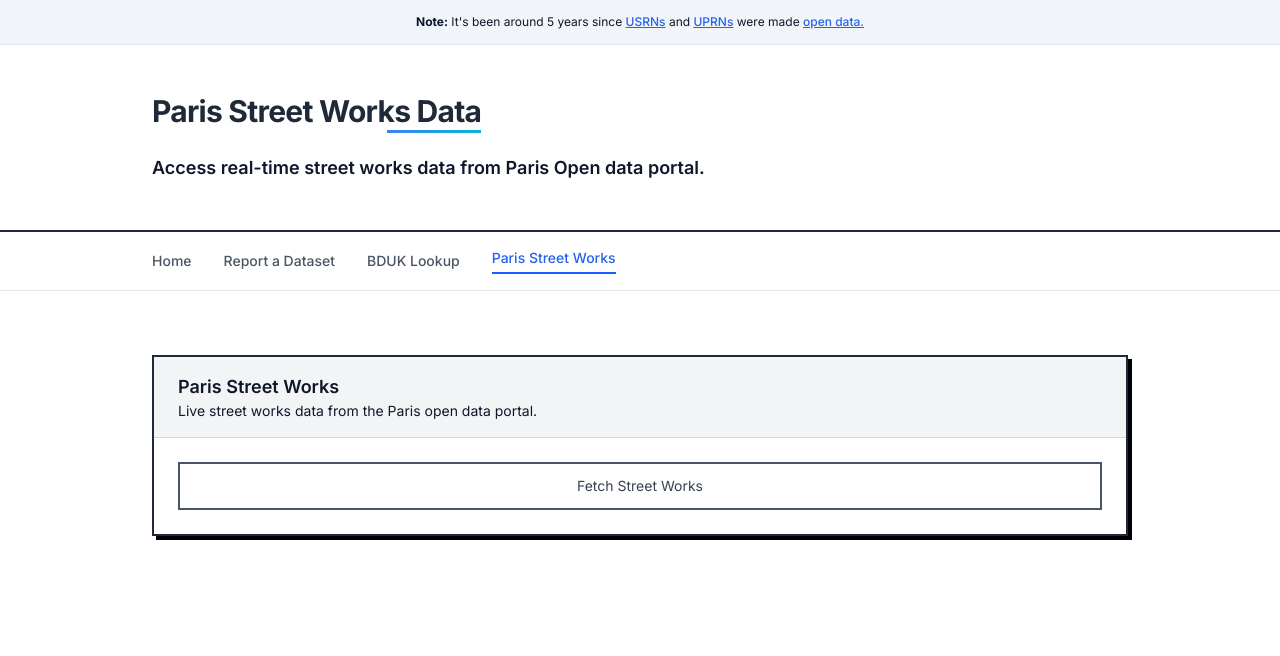
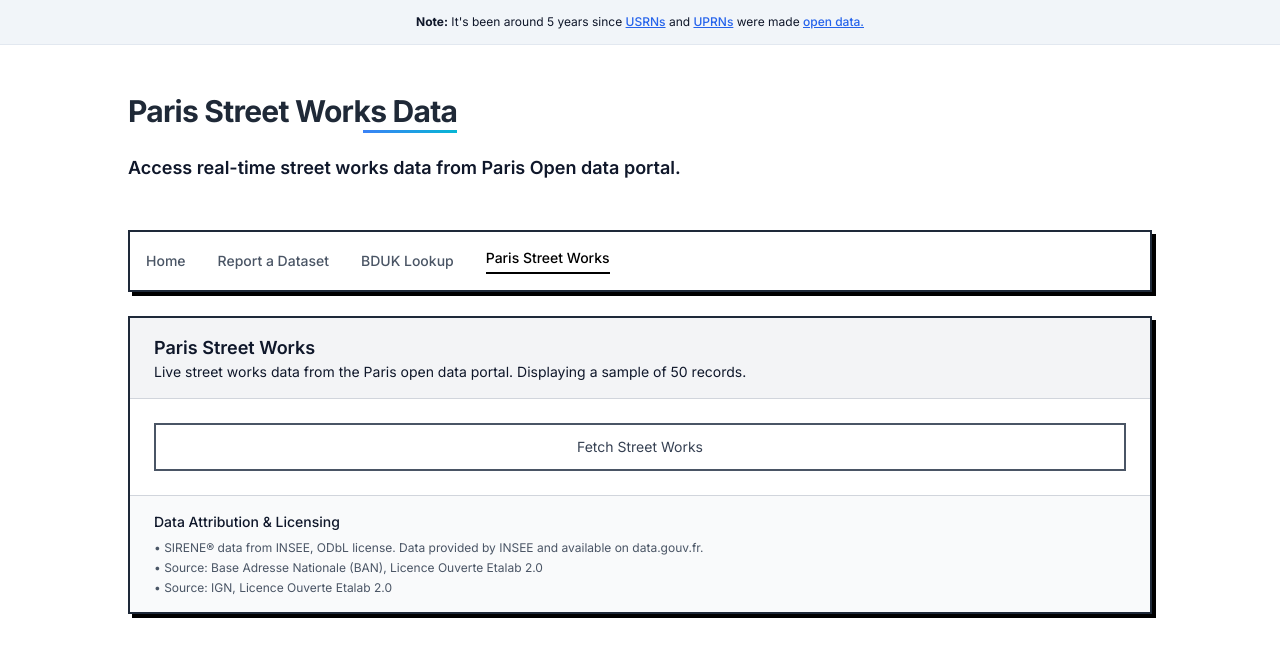
Before and after one commit to CHRISCARLON/usrn-uprn-app, a Next.js app: page / in a window 1280 px wide. Both pictures are taken after a click on the button "Paris Street Works". Shown: the top 656 px of the page. Built offline with nearby package versions, Linux system fonts and the light colour scheme.

Commit message:
added csp and other config headers

```diff
--- a/next.config.ts
+++ b/next.config.ts
@@ -1,6 +1,58 @@
 import type { NextConfig } from "next";
 
+const cspHeader = `
+    default-src 'self';
+    script-src 'self' 'unsafe-eval' 'unsafe-inline';
+    style-src 'self' 'unsafe-inline';
+    img-src 'self' blob: data:;
+    font-src 'self';
+    object-src 'none';
+    base-uri 'self';
+    form-action 'self';
+    frame-ancestors 'none';
+    connect-src 'self';
+`;
+
 const nextConfig: NextConfig = {
+  async headers() {
+    const isProduction = process.env.PROD_ENV === "production";
+
+    return [
+      {
+        source: "/:path*",
+        headers: [
+          {
+            key: "Content-Security-Policy",
+            value: cspHeader.replace(/\s{2,}/g, " ").trim(),
+          },
+          ...(isProduction
+            ? [
+                {
+                  key: "Strict-Transport-Security",
+                  value: "max-age=63072000; includeSubDomains; preload",
+                },
+              ]
+            : []),
+          {
+            key: "X-Content-Type-Options",
+            value: "nosniff",
+          },
+          {
+            key: "X-Frame-Options",
+            value: "DENY",
+          },
+          {
+            key: "X-XSS-Protection",
+            value: "1; mode=block",
+          },
+          {
+            key: "Referrer-Policy",
+            value: "strict-origin-when-cross-origin",
+          },
+        ],
+      },
+    ];
+  },
   webpack: (config, { isServer }) => {
     if (isServer) {
       config.externals.push("@duckdb/node-api", "@duckdb/node-bindings");
--- a/src/app/api/french-street-works/route.ts
+++ b/src/app/api/french-street-works/route.ts
@@ -168,7 +168,8 @@ export async function GET(request: NextRequest) {
       },
       { headers: corsHeaders }
     );
-  } catch (error) {
+  } catch {
+    console.error("[French Street Works Error]");
     return NextResponse.json(
       {
         success: false,
--- a/src/app/api/geocode/route.ts
+++ b/src/app/api/geocode/route.ts
@@ -66,7 +66,8 @@ async function reverseGeocode(lat: number, lon: number) {
       success: false,
       error: "Address not found",
     };
-  } catch (error) {
+  } catch {
+    console.error("[Geocode Error]");
     return {
       success: false,
       error: "Request Failed",
@@ -146,7 +147,8 @@ export async function GET(request: NextRequest) {
     const result = await reverseGeocode(latitude, longitude);
 
     return NextResponse.json(result, { headers: corsHeaders });
-  } catch (error) {
+  } catch {
+    console.error("[Geocode API Error]");
     return NextResponse.json(
       {
         success: false,
--- a/src/app/api/submissions/route.ts
+++ b/src/app/api/submissions/route.ts
@@ -121,6 +121,7 @@ export async function POST(request: NextRequest) {
       { headers: corsHeaders },
     );
   } catch {
+    console.error("[Submissions Error]");
 
     return NextResponse.json(
       { success: false, message: "Request Failed" },
--- a/src/app/api/usrn-lookup/route.ts
+++ b/src/app/api/usrn-lookup/route.ts
@@ -61,7 +61,7 @@ export async function POST(request: NextRequest) {
   if (!validateOrigin(request)) {
     return NextResponse.json(
       { success: false, message: "Request Failed" },
-      { status: 403 }
+      { status: 403, headers: corsHeaders }
     );
   }
 
@@ -71,7 +71,7 @@ export async function POST(request: NextRequest) {
         success: false,
         message: "Service temporarily unavailable",
       },
-      { status: 429 }
+      { status: 429, headers: corsHeaders }
     );
   }
   try {
@@ -84,7 +84,7 @@ export async function POST(request: NextRequest) {
           success: false,
           message: "USRN parameter is required",
         },
-        { status: 400 }
+        { status: 400, headers: corsHeaders }
       );
     }
 
@@ -96,7 +96,7 @@ export async function POST(request: NextRequest) {
           success: false,
           message: "Invalid USRN format",
         },
-        { status: 400 }
+        { status: 400, headers: corsHeaders }
       );
     }
 
@@ -133,7 +133,7 @@ export async function POST(request: NextRequest) {
             success: false,
             message: "Request Failed",
           },
-          { status: 400 }
+          { status: 400, headers: corsHeaders }
         );
       }
 
@@ -198,13 +198,14 @@ export async function POST(request: NextRequest) {
       connection.closeSync();
     }
   } catch {
+    console.error("[USRN Lookup Error]");
 
     return NextResponse.json(
       {
         success: false,
         message: "Request Failed",
       },
-      { status: 500 }
+      { status: 500, headers: corsHeaders }
     );
   }
 }
--- a/src/app/components/home/HomePage.tsx
+++ b/src/app/components/home/HomePage.tsx
@@ -4,7 +4,7 @@ interface HomePageProps {
 
 export default function HomePage({ onNavigate }: HomePageProps) {
   return (
-    <div className="max-w-4xl mx-auto py-6">
+    <div className="max-w-5xl mx-auto">
       <div className="grid md:grid-cols-3 gap-8">
         <div className="bg-white border-2 border-gray-800 p-8 shadow-[4px_4px_0px_0px_rgba(0,0,0,1)]">
           <h2 className="text-xl font-semibold text-gray-900 mb-6">
--- a/src/app/components/lookup/USRNLookup.tsx
+++ b/src/app/components/lookup/USRNLookup.tsx
@@ -481,15 +481,16 @@ export default function USRNLookup() {
                 </div>
               )}
 
-              {/* License Information */}
-              <div className="bg-white border border-gray-300">
-                <div className="bg-gray-100 px-4 py-3 border-b border-gray-300">
-                  <h4 className="text-sm font-medium text-gray-700">
+            </div>
+          )}
+        </div>
+
+        {/* Data Attribution */}
+        <div className="border-t border-gray-300 bg-gray-50 px-6 py-4">
+          <h4 className="text-sm font-medium text-gray-900 mb-2">
             Data Attribution & Licensing
           </h4>
-                </div>
-                <div className="p-4">
-                  <div className="space-y-2 text-xs text-gray-600">
+          <div className="space-y-1 text-xs text-gray-600">
             <p>
               Contains OS data © Crown copyright and database right{" "}
               {new Date().getFullYear()}
@@ -533,9 +534,5 @@ export default function USRNLookup() {
         </div>
       </div>
     </div>
-          )}
-        </div>
-      </div>
-    </div>
   );
 }
--- a/src/app/components/shared/Header.tsx
+++ b/src/app/components/shared/Header.tsx
@@ -45,8 +45,8 @@ export default function Header({ title, subtitle }: HeaderProps) {
           }
         `}
       </style>
-      <header className="border-b-2 border-gray-800 bg-white shadow-[0px_3px_0px_0px_rgba(0,0,0,1)]">
-        <div className="max-w-5xl mx-auto px-6 py-12">
+      <header className=" bg-white shadow-[0px_3px_0px_0px_rgba(0,0,0,1)]">
+        <div className="max-w-5xl mx-auto py-12">
           <h1 className="text-xl md:text-3xl font-black tracking-tight mb-6">
             <span className="animated-title">{title}</span>
           </h1>
--- a/src/app/components/shared/Navigation.tsx
+++ b/src/app/components/shared/Navigation.tsx
@@ -8,14 +8,14 @@ export default function Navigation({
   onViewChange,
 }: NavigationProps) {
   return (
-    <div className="bg-white border-b border-gray-200">
-      <div className="max-w-5xl mx-auto px-6 py-4">
-        <nav className="flex space-x-8">
+    <div className="bg-white">
+      <div className="max-w-5xl mx-auto">
+        <nav className="flex space-x-8 border-2 border-gray-800 shadow-[4px_4px_0px_0px_rgba(0,0,0,1)] bg-white p-4">
           <button
             onClick={() => onViewChange("home")}
             className={`text-sm font-medium transition-colors ${
               currentView === "home"
-                ? "text-blue-600 border-b-2 border-blue-600 pb-1"
+                ? "text-black border-b-2 border-black pb-1"
                 : "text-gray-600 hover:text-gray-900"
             }`}
           >
@@ -25,7 +25,7 @@ export default function Navigation({
             onClick={() => onViewChange("report")}
             className={`text-sm font-medium transition-colors ${
               currentView === "report"
-                ? "text-blue-600 border-b-2 border-blue-600 pb-1"
+                ? "text-black border-b-2 border-black pb-1"
                 : "text-gray-600 hover:text-gray-900"
             }`}
           >
@@ -35,7 +35,7 @@ export default function Navigation({
             onClick={() => onViewChange("lookup")}
             className={`text-sm font-medium transition-colors ${
               currentView === "lookup"
-                ? "text-blue-600 border-b-2 border-blue-600 pb-1"
+                ? "text-black border-b-2 border-black pb-1"
                 : "text-gray-600 hover:text-gray-900"
             }`}
           >
@@ -45,7 +45,7 @@ export default function Navigation({
             onClick={() => onViewChange("streetworks")}
             className={`text-sm font-medium transition-colors ${
               currentView === "streetworks"
-                ? "text-blue-600 border-b-2 border-blue-600 pb-1"
+                ? "text-black border-b-2 border-black pb-1"
                 : "text-gray-600 hover:text-gray-900"
             }`}
           >
--- a/src/app/components/streetworks/FrenchStreetWorks.tsx
+++ b/src/app/components/streetworks/FrenchStreetWorks.tsx
@@ -131,7 +131,7 @@ export default function FrenchStreetWorks() {
     setCurrentIndex(0); // Reset to first item
 
     try {
-      const response = await fetch("/api/french-street-works?limit=10");
+      const response = await fetch("/api/french-street-works?limit=50");
 
       if (!response.ok) {
         throw new Error(`Error: ${response.status}`);
@@ -157,7 +157,7 @@ export default function FrenchStreetWorks() {
             Paris Street Works
           </h2>
           <p className="text-sm text-gray-700">
-            Live street works data from the Paris open data portal.
+            Live street works data from the Paris open data portal. Displaying a sample of 50 records.
           </p>
         </div>
 
@@ -363,6 +363,18 @@ export default function FrenchStreetWorks() {
             </div>
           )}
         </div>
+
+        {/* Data Attribution */}
+        <div className="border-t border-gray-300 bg-gray-50 px-6 py-4">
+          <h4 className="text-sm font-medium text-gray-900 mb-2">
+            Data Attribution & Licensing
+          </h4>
+          <div className="space-y-1 text-xs text-gray-600">
+            <p>• SIRENE® data from INSEE, ODbL license. Data provided by INSEE and available on data.gouv.fr.</p>
+            <p>• Source: Base Adresse Nationale (BAN), Licence Ouverte Etalab 2.0</p>
+            <p>• Source: IGN, Licence Ouverte Etalab 2.0</p>
+          </div>
+        </div>
       </div>
     </div>
   );
--- a/src/app/page.tsx
+++ b/src/app/page.tsx
@@ -128,7 +128,9 @@ export default function Home() {
 
       <Navigation currentView={currentView} onViewChange={setCurrentView} />
 
-      <main className="max-w-5xl mx-auto px-6 py-16">{renderContent()}</main>
+      <div className="py-6">
+        <main className="max-w-5xl mx-auto">{renderContent()}</main>
+      </div>
     </div>
   );
 }
```
Also changed, not shown: src/app/api/companies/route.ts (+11 -15 lines). Lines whose indentation alone changed are shown as unchanged.
